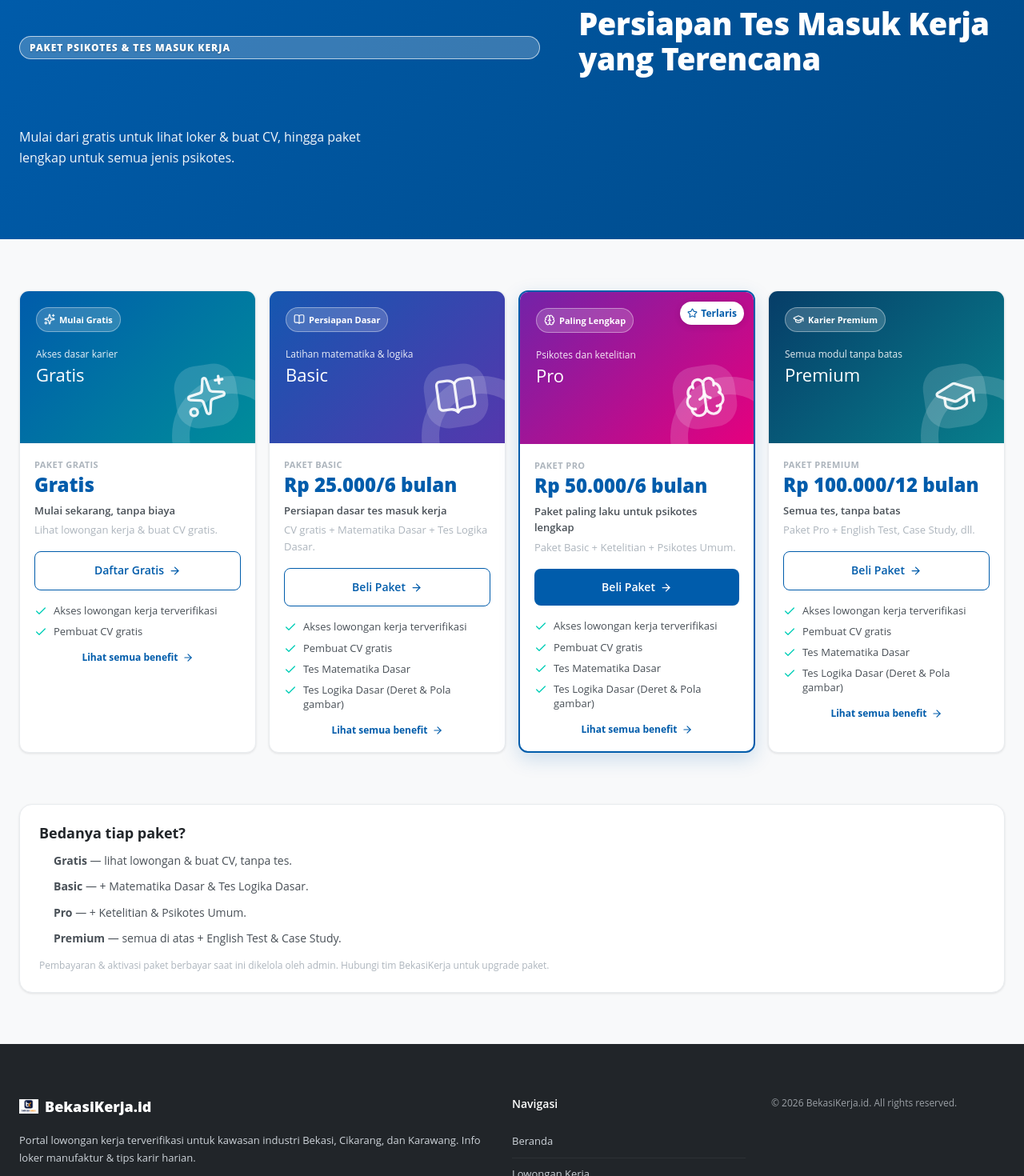
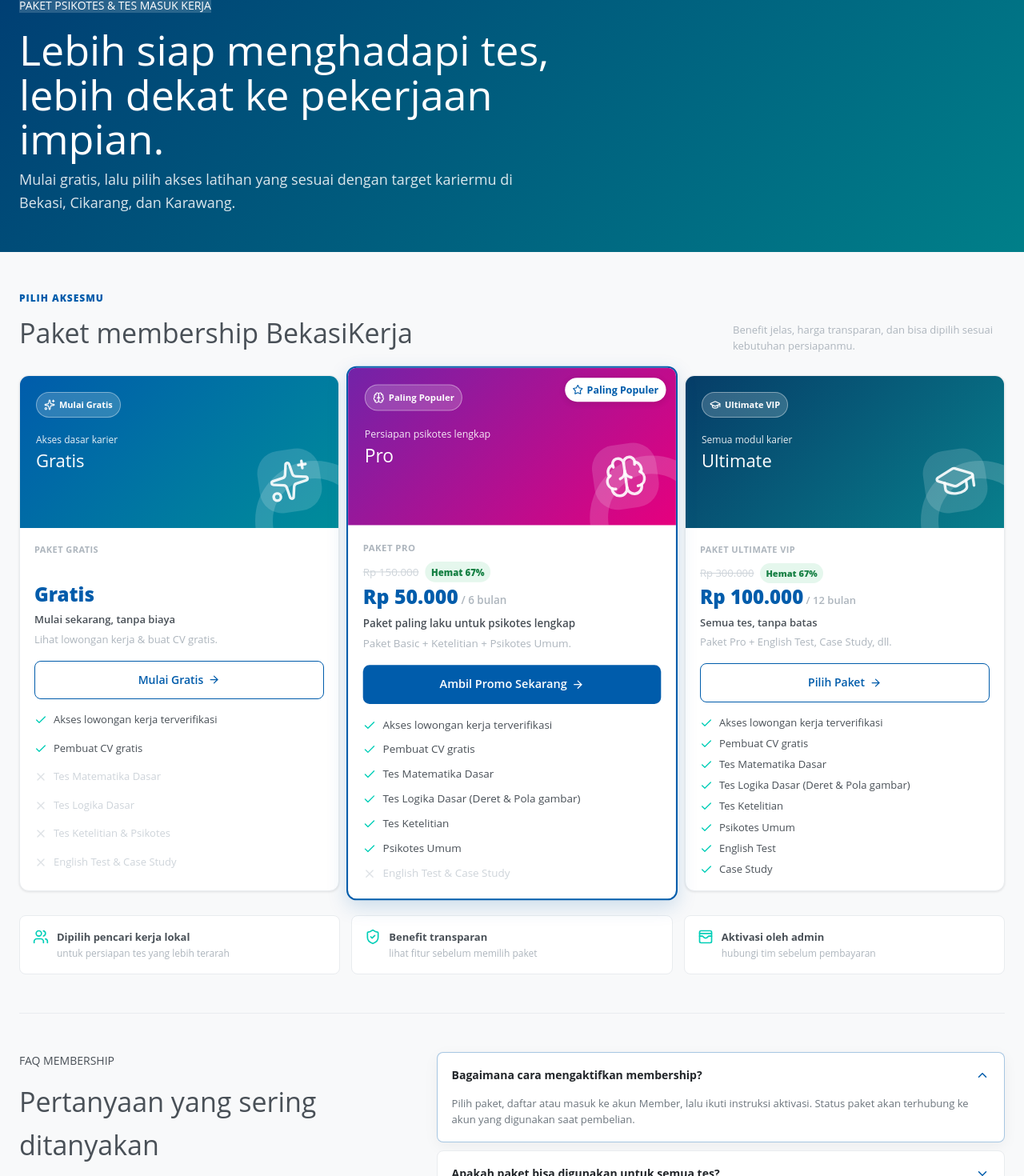
Before and after one commit to bekasikerjaofficial-ux/bekasikerja.id, a Next.js app: page /paket in a window 1280 px wide. Shown: the part 125-1595 px from the top of the page at 80% size. Built offline with nearby package versions, Linux system fonts and the light colour scheme; no server answers; the database is empty.

Commit message:
feat: redesign membership pricing section
Show three conversion-focused tiers with Pro highlighting, price anchoring, benefit states, social proof, and FAQ accordion without changing legacy package slugs.

```diff
--- a/app/globals.css
+++ b/app/globals.css
@@ -880,3 +880,53 @@
 
 .free-test-timer { color: var(--hl-red); font-variant-numeric: tabular-nums; }
 .free-test-timeout { color: var(--hl-red); font-size: 13px; font-weight: 700; }
+
+/* Membership pricing refresh: three-tier conversion layout */
+.package-hero { background: linear-gradient(135deg, #003d73 0%, #007f89 100%); color: #fff; padding: 52px 0 48px; }
+.package-hero .badge { background: rgba(255,255,255,.16); color: #fff; border-color: rgba(255,255,255,.28); }
+.package-hero h1 { max-width: 720px; margin: 16px 0 10px; color: #fff; font-size: clamp(30px, 5vw, 52px); line-height: 1.06; }
+.package-hero p { max-width: 650px; margin: 0; color: rgba(255,255,255,.86); font-size: var(--fs-lg); }
+.package-pricing-section { padding-top: 46px; }
+.package-section-heading { display: flex; align-items: end; justify-content: space-between; gap: 24px; margin-bottom: 26px; }
+.package-section-heading h2 { margin: 5px 0 0; font-size: clamp(24px, 4vw, 34px); }
+.package-section-heading p { max-width: 340px; margin: 0; color: var(--gray-500); font-size: var(--fs-sm); }
+.eyebrow { color: var(--hl-blue); font-size: var(--fs-xs); font-weight: 800; letter-spacing: .08em; text-transform: uppercase; }
+.package-grid-three { align-items: stretch; grid-template-columns: repeat(3, minmax(0, 1fr)); }
+.package-grid-three .pkg-card.popular { transform: scale(1.035); z-index: 1; }
+.package-grid-three .pkg-card.popular:hover { transform: scale(1.055) translateY(-3px); }
+.pkg-price-row { display: flex; align-items: center; gap: 8px; min-height: 22px; margin-top: 8px; }
+.pkg-old-price { color: var(--gray-400); font-size: var(--fs-sm); text-decoration: line-through; }
+.pkg-discount { display: inline-flex; padding: 4px 7px; border-radius: var(--r-pill); background: #e5f7ed; color: #168044; font-size: 11px; font-weight: 800; }
+.pkg-price small { font-family: inherit; color: var(--gray-500); font-size: var(--fs-sm); font-weight: 600; }
+.pkg-features { flex: 1; }
+.pkg-features li.exc { color: var(--gray-400); }
+.pkg-features li.exc .ic { color: var(--gray-300); }
+.package-trust { display: grid; grid-template-columns: repeat(3, 1fr); gap: 14px; padding-top: 30px; padding-bottom: 48px; }
+.package-trust > div { display: grid; grid-template-columns: auto 1fr; column-gap: 10px; padding: 16px; border: 1px solid var(--gray-200); border-radius: var(--r-md); background: #fff; }
+.package-trust svg { grid-row: span 2; color: var(--hl-teal); }
+.package-trust strong { font-size: var(--fs-sm); }
+.package-trust span { color: var(--gray-500); font-size: 12px; }
+.package-faq { display: grid; grid-template-columns: .8fr 1.2fr; gap: 48px; padding: 48px 0 72px; border-top: 1px solid var(--gray-200); }
+.package-faq-heading h2 { margin: 12px 0 8px; font-size: clamp(24px, 4vw, 34px); }
+.package-faq-heading p { margin: 0; color: var(--gray-500); }
+.faq-list { display: grid; gap: 10px; }
+.faq-item { overflow: hidden; border: 1px solid var(--gray-200); border-radius: var(--r-md); background: #fff; }
+.faq-item.open { border-color: rgba(0,92,171,.35); box-shadow: 0 5px 18px rgba(0,0,0,.05); }
+.faq-question { display: flex; align-items: center; justify-content: space-between; gap: 16px; width: 100%; padding: 17px 18px; border: 0; background: transparent; color: var(--gray-900); cursor: pointer; text-align: left; font: inherit; font-weight: 700; }
+.faq-question svg { flex-shrink: 0; color: var(--hl-blue); transition: transform .2s; }
+.faq-item.open .faq-question svg { transform: rotate(180deg); }
+.faq-answer { margin: -4px 18px 17px; color: var(--gray-600); font-size: var(--fs-sm); line-height: 1.6; }
+@media (max-width: 760px) {
+  .package-hero { padding: 32px 0 30px; }
+  .package-hero h1 { font-size: 30px; }
+  .package-hero p { font-size: var(--fs-sm); }
+  .package-pricing-section { padding-top: 30px; }
+  .package-section-heading { display: block; margin-bottom: 20px; }
+  .package-section-heading p { margin-top: 8px; }
+  .package-grid-three { display: grid; grid-template-columns: 1fr; gap: 18px; }
+  .package-grid-three .pkg-card.popular, .package-grid-three .pkg-card.popular:hover { transform: none; }
+  .package-grid-three .pkg-card.popular { order: -1; }
+  .package-trust { grid-template-columns: 1fr; padding-top: 24px; padding-bottom: 34px; }
+  .package-faq { display: block; padding: 34px 0 52px; }
+  .package-faq-heading { margin-bottom: 22px; }
+}
--- a/app/paket/page.js
+++ b/app/paket/page.js
@@ -1,10 +1,47 @@
 'use client';
-import React, { useState, useEffect } from 'react';
+
+import React, { useEffect, useState } from 'react';
+import { ChevronDown, ShieldCheck, Users, WalletCards } from 'lucide-react';
 import { supabase } from '../../lib/supabase';
 import SiteHeader from '../../components/SiteHeader';
 import SiteFooter from '../../components/SiteFooter';
 import PackageCard from '../../components/PackageCard';
 import { DEFAULT_PACKAGES } from '../../lib/packages';
+
+const FAQS = [
+  { q: 'Bagaimana cara mengaktifkan membership?', a: 'Pilih paket, daftar atau masuk ke akun Member, lalu ikuti instruksi aktivasi. Status paket akan terhubung ke akun yang digunakan saat pembelian.' },
+  { q: 'Apakah paket bisa digunakan untuk semua tes?', a: 'Akses tes mengikuti benefit masing-masing paket. Detail fitur yang tersedia ditampilkan langsung di setiap kartu paket.' },
+  { q: 'Apakah pembayaran aman dan bisa refund?', a: 'Pembayaran dan aktivasi paket saat ini masih dalam tahap maintenance dan dikelola oleh admin. Hubungi tim BekasiKerja sebelum melakukan pembayaran.' },
+];
+
+function selectMarketingPackages(source) {
+  const bySlug = new Map(source.map((pkg) => [pkg.slug, pkg]));
+  const wanted = ['gratis', 'sultan', 'have'];
+  return wanted.map((slug) => bySlug.get(slug)).filter(Boolean);
+}
+
+function FAQSection() {
+  const [open, setOpen] = useState(0);
+  return (
+    <section className="package-faq" aria-labelledby="package-faq-title">
+      <div className="package-faq-heading">
+        <span className="badge">FAQ MEMBERSHIP</span>
+        <h2 id="package-faq-title">Pertanyaan yang sering ditanyakan</h2>
+        <p>Masih ragu memilih paket? Berikut jawaban singkatnya.</p>
+      </div>
+      <div className="faq-list">
+        {FAQS.map((item, index) => (
+          <div className={`faq-item${open === index ? ' open' : ''}`} key={item.q}>
+            <button type="button" className="faq-question" aria-expanded={open === index} onClick={() => setOpen(open === index ? -1 : index)}>
+              <span>{item.q}</span><ChevronDown size={18} aria-hidden="true" />
+            </button>
+            {open === index && <p className="faq-answer">{item.a}</p>}
+          </div>
+        ))}
+      </div>
+    </section>
+  );
+}
 
 export default function PaketPage() {
   const [packages, setPackages] = useState(null);
@@ -12,59 +49,45 @@
   useEffect(() => {
     let active = true;
     const load = async () => {
-      const { data } = await supabase
-        .from('packages').select('*').eq('active', true).order('sort_order', { ascending: true });
-      if (active) setPackages(data && data.length ? data : DEFAULT_PACKAGES);
+      const { data } = await supabase.from('packages').select('*').eq('active', true).order('sort_order', { ascending: true });
+      if (active) setPackages(selectMarketingPackages(data && data.length ? data : DEFAULT_PACKAGES));
     };
-    load().catch(() => { if (active) setPackages(DEFAULT_PACKAGES); });
+    load().catch(() => { if (active) setPackages(selectMarketingPackages(DEFAULT_PACKAGES)); });
     return () => { active = false; };
   }, []);
 
-  const list = packages || DEFAULT_PACKAGES;
+  const list = packages || selectMarketingPackages(DEFAULT_PACKAGES);
 
   return (
     <div>
       <SiteHeader brand="BekasiKerja.id" active="/paket" showSearch={false} />
-
       <main>
-        <section className="hero">
+        <section className="package-hero">
           <div className="container">
             <span className="badge">PAKET PSIKOTES &amp; TES MASUK KERJA</span>
-            <h1>Persiapan Tes Masuk Kerja yang Terencana</h1>
-            <p>
-              Mulai dari gratis untuk lihat loker &amp; buat CV, hingga paket lengkap
-              untuk semua jenis psikotes.
-            </p>
+            <h1>Lebih siap menghadapi tes, lebih dekat ke pekerjaan impian.</h1>
+            <p>Mulai gratis, lalu pilih akses latihan yang sesuai dengan target kariermu di Bekasi, Cikarang, dan Karawang.</p>
           </div>
         </section>
 
-        <section className="container section">
-          <div className="package-grid">
-            {list.map((pkg) => (
-              <PackageCard key={pkg.slug || pkg.id} pkg={pkg} />
-            ))}
+        <section className="container package-pricing-section" aria-labelledby="package-pricing-title">
+          <div className="package-section-heading">
+            <div><span className="eyebrow">Pilih aksesmu</span><h2 id="package-pricing-title">Paket membership BekasiKerja</h2></div>
+            <p>Benefit jelas, harga transparan, dan bisa dipilih sesuai kebutuhan persiapanmu.</p>
+          </div>
+          <div className="package-grid package-grid-three">
+            {list.map((pkg) => <PackageCard key={pkg.slug || pkg.id} pkg={pkg} />)}
           </div>
         </section>
 
-        <section className="container section" style={{ paddingTop: 0 }}>
-          <div className="panel" style={{ padding: 24 }}>
-            <h2 className="h-section" style={{ fontSize: 18, marginBottom: 12 }}>
-              Bedanya tiap paket?
-            </h2>
-            <ul style={{ display: 'grid', gap: 10, fontSize: 14, margin: 0, paddingLeft: 18 }}>
-              <li><strong>Gratis</strong> — lihat lowongan &amp; buat CV, tanpa tes.</li>
-              <li><strong>Basic</strong> — + Matematika Dasar &amp; Tes Logika Dasar.</li>
-              <li><strong>Pro</strong> — + Ketelitian &amp; Psikotes Umum.</li>
-              <li><strong>Premium</strong> — semua di atas + English Test &amp; Case Study.</li>
-            </ul>
-            <p className="text-muted" style={{ fontSize: 12, marginTop: 12 }}>
-              Pembayaran &amp; aktivasi paket berbayar saat ini dikelola oleh admin.
-              Hubungi tim BekasiKerja untuk upgrade paket.
-            </p>
-          </div>
+        <section className="container package-trust" aria-label="Keunggulan membership">
+          <div><Users size={20} /><strong>Dipilih pencari kerja lokal</strong><span>untuk persiapan tes yang lebih terarah</span></div>
+          <div><ShieldCheck size={20} /><strong>Benefit transparan</strong><span>lihat fitur sebelum memilih paket</span></div>
+          <div><WalletCards size={20} /><strong>Aktivasi oleh admin</strong><span>hubungi tim sebelum pembayaran</span></div>
         </section>
+
+        <div className="container"><FAQSection /></div>
       </main>
-
       <SiteFooter />
     </div>
   );
--- a/components/PackageCard.js
+++ b/components/PackageCard.js
@@ -1,54 +1,70 @@
 'use client';
+
 import React from 'react';
-import { Check, X, Star, Brain, GraduationCap, BookOpen, Sparkles, ArrowRight } from 'lucide-react';
+import { ArrowRight, Brain, Check, GraduationCap, Sparkles, Star, X } from 'lucide-react';
 import { packageDisplayName } from '../lib/packages';
-
-function formatPrice(price, period) {
-  if (!price || price === 0) return 'Gratis';
-  const rp = new Intl.NumberFormat('id-ID').format(price);
-  const suffix = period === 'bulan' ? '/bln' : period && period !== 'selamanya' ? '/' + period : '';
-  return `Rp ${rp}${suffix}`;
-}
 
 const PACKAGE_VISUALS = {
   gratis: { label: 'Mulai Gratis', format: 'Akses dasar karier', icon: Sparkles },
-  hemat: { label: 'Persiapan Dasar', format: 'Latihan matematika & logika', icon: BookOpen },
-  sultan: { label: 'Paling Lengkap', format: 'Psikotes dan ketelitian', icon: Brain },
-  have: { label: 'Karier Premium', format: 'Semua modul tanpa batas', icon: GraduationCap },
+  sultan: { label: 'Paling Populer', format: 'Persiapan psikotes lengkap', icon: Brain },
+  have: { label: 'Ultimate VIP', format: 'Semua modul karier', icon: GraduationCap },
 };
 
+const PRICE_ANCHORS = {
+  gratis: null,
+  sultan: 150000,
+  have: 300000,
+};
+
+function formatRupiah(value) {
+  if (!value) return 'Gratis';
+  return `Rp ${new Intl.NumberFormat('id-ID').format(value)}`;
+}
+
+function discountPercent(original, current) {
+  if (!original || !current || original <= current) return null;
+  return Math.round(((original - current) / original) * 100);
+}
+
 export default function PackageCard({ pkg, ctaHref }) {
-  const href = ctaHref || (pkg.slug === 'gratis' ? '/member/register' : '/checkout?paket=' + pkg.slug);
-  const features = Array.isArray(pkg.features) ? pkg.features : [];
   const visual = PACKAGE_VISUALS[pkg.slug] || PACKAGE_VISUALS.gratis;
   const VisualIcon = visual.icon;
-  const includedFeatures = features.filter((feature) => feature.included).slice(0, 4);
+  const originalPrice = PRICE_ANCHORS[pkg.slug];
+  const discount = discountPercent(originalPrice, pkg.price);
+  const features = Array.isArray(pkg.features) ? pkg.features : [];
+  const href = ctaHref || (pkg.slug === 'gratis' ? '/member/register' : `/checkout?paket=${pkg.slug}`);
+  const isPopular = pkg.slug === 'sultan' || pkg.popular;
+  const ctaLabel = pkg.slug === 'gratis' ? 'Mulai Gratis' : isPopular ? 'Ambil Promo Sekarang' : 'Pilih Paket';
 
   return (
-    <article className={`pkg-card${pkg.popular ? ' popular' : ''}`}>
-      {pkg.popular && <span className="pkg-badge"><Star size={13} /> Terlaris</span>}
+    <article className={`pkg-card${isPopular ? ' popular' : ''}`}>
+      {isPopular && <span className="pkg-badge"><Star size={13} /> Paling Populer</span>}
       <div className={`pkg-card-visual pkg-card-visual-${pkg.slug}`}>
         <span className="pkg-category-badge"><VisualIcon size={14} /> {visual.label}</span>
         <p className="pkg-format">{visual.format}</p>
-        <h3 className="pkg-visual-title">{packageDisplayName(pkg)}</h3>
+        <h3 className="pkg-visual-title">{pkg.slug === 'have' ? 'Ultimate' : packageDisplayName(pkg)}</h3>
         <div className="pkg-visual-icon" aria-hidden="true"><VisualIcon size={54} strokeWidth={1.5} /></div>
       </div>
       <div className="pkg-card-content">
-        <div className="pkg-price-label">Paket {packageDisplayName(pkg)}</div>
-        <div className="pkg-price">{formatPrice(pkg.price, pkg.period)}</div>
+        <div className="pkg-price-label">Paket {pkg.slug === 'have' ? 'Ultimate VIP' : packageDisplayName(pkg)}</div>
+        <div className="pkg-price-row">
+          {originalPrice && <span className="pkg-old-price">{formatRupiah(originalPrice)}</span>}
+          {discount && <span className="pkg-discount">Hemat {discount}%</span>}
+        </div>
+        <div className="pkg-price">{formatRupiah(pkg.price)}{pkg.price > 0 && <small> / {pkg.period}</small>}</div>
         {pkg.tagline && <p className="pkg-tagline">{pkg.tagline}</p>}
         {pkg.description && <p className="pkg-desc">{pkg.description}</p>}
-        <a href={href} className={pkg.popular ? 'btn-primary pkg-cta' : 'btn-secondary pkg-cta'}>
-          {pkg.slug === 'gratis' ? 'Daftar Gratis' : 'Beli Paket'} <ArrowRight size={15} />
+        <a href={href} className={isPopular ? 'btn-primary pkg-cta' : 'btn-secondary pkg-cta'}>
+          {ctaLabel} <ArrowRight size={15} />
         </a>
-        <ul className="pkg-features">
-          {includedFeatures.map((feature, i) => (
-            <li key={i} className="inc"><Check size={16} className="ic" /><span>{feature.text}</span></li>
+        <ul className="pkg-features" aria-label={`Benefit paket ${packageDisplayName(pkg)}`}>
+          {features.map((feature, i) => (
+            <li key={i} className={feature.included ? 'inc' : 'exc'}>
+              {feature.included ? <Check size={16} className="ic" aria-hidden="true" /> : <X size={16} className="ic" aria-hidden="true" />}
+              <span>{feature.text}</span>
+            </li>
           ))}
         </ul>
-        {features.length > includedFeatures.length && (
-          <a href={href} className="pkg-detail">Lihat semua benefit <ArrowRight size={14} /></a>
-        )}
       </div>
     </article>
   );
```
